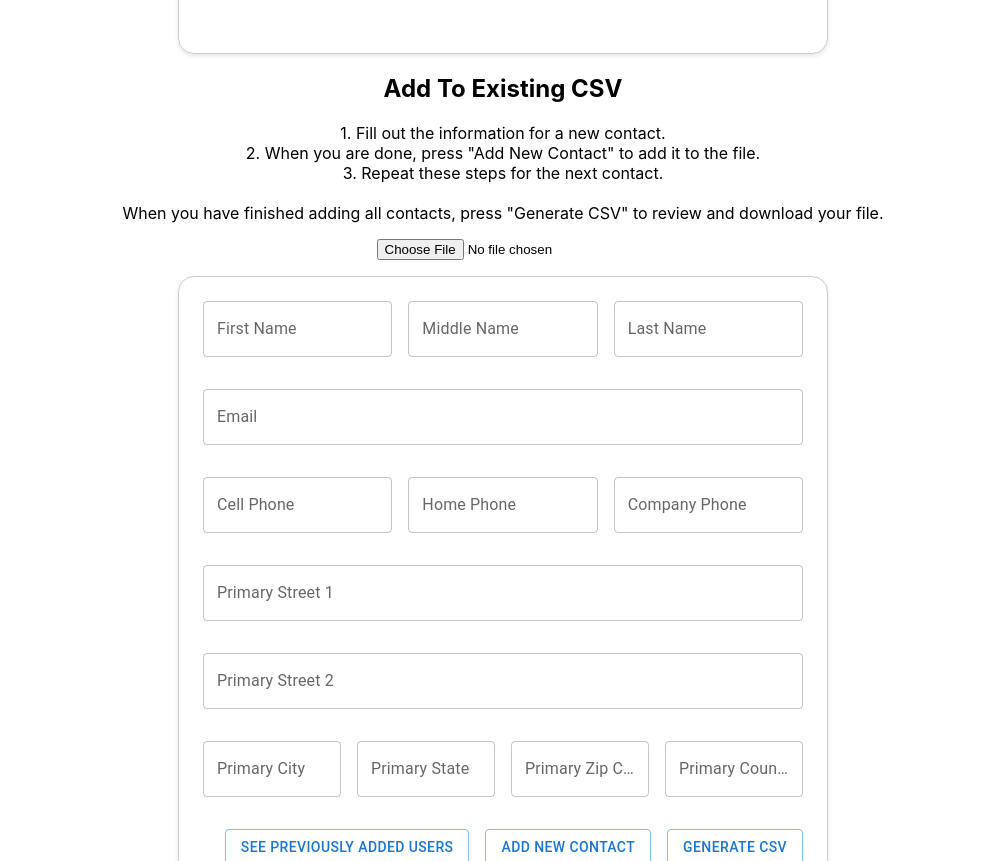
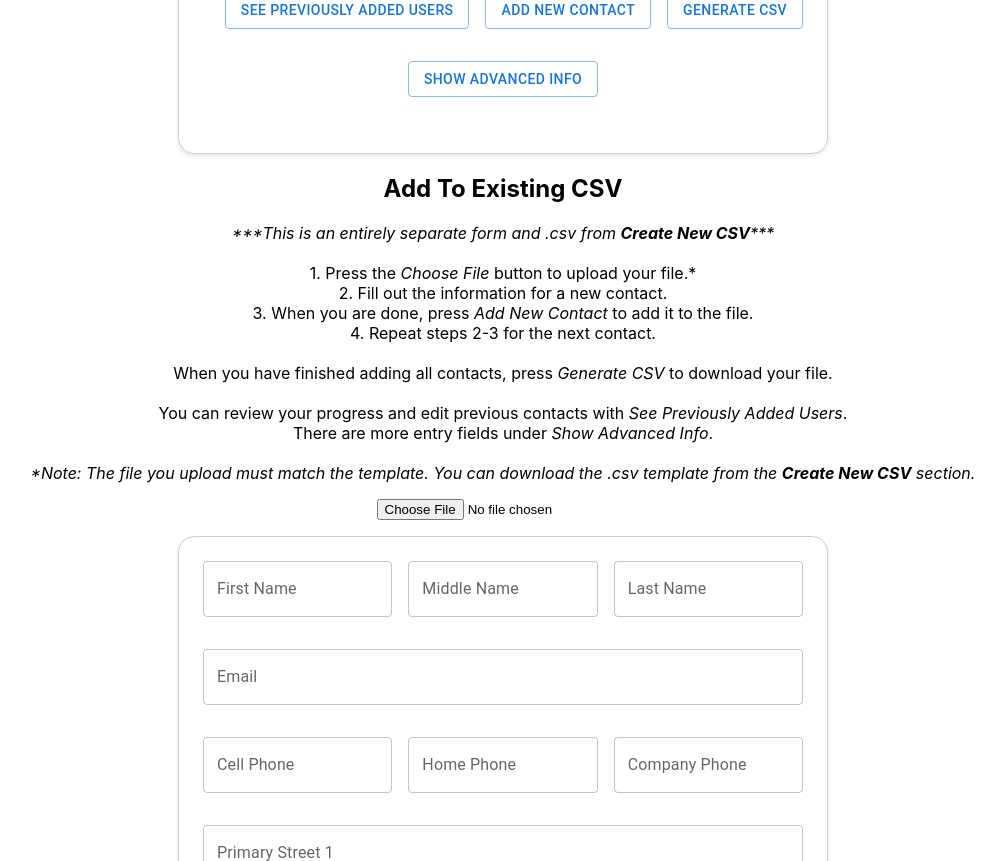
Before and after one commit to pawansomavarpu/SeniorAccess-Tool, a React (Create React App) app in the folder senior-access-tool/: page / in a window 1280 px wide. Shown: the part 1040-1901 px from the top of the page, without its empty margins (137-1142 px from the left). Built offline with nearby package versions, Linux system fonts and the light colour scheme.

Commit message:
kc edited info blurbs

```diff
--- a/senior-access-tool/package.json
+++ b/senior-access-tool/package.json
@@ -5,7 +5,7 @@
   "dependencies": {
     "@emotion/react": "^11.11.4",
     "@emotion/styled": "^11.11.5",
-    "@mui/icons-material": "^5.15.14",
+    "@mui/icons-material": "^5.15.15",
     "@mui/material": "^5.15.14",
     "@testing-library/jest-dom": "^5.17.0",
     "@testing-library/react": "^13.4.0",
--- a/senior-access-tool/src/App.js
+++ b/senior-access-tool/src/App.js
@@ -16,6 +16,7 @@ function App() {
 
         <h1>BetterUnite Conversion Tool</h1>
         <p>This tool allows you to organize all of your contacts into files that are ready to import into BetterUnite.
+        <br /> <br /><i>***Refreshing this page loses all of your progress. Be sure to download the CSV.***</i>
         <br /><br /><b>Please choose one option:</b></p>
 
         <Stack spacing={2} direction={"row"} alignItems="center" justifyContent="center">
@@ -30,20 +31,29 @@ function App() {
         <Container id="new">
           <h2>Create New CSV</h2>
           <p>1. Fill out the information for a new contact.
-          <br />2. When you are done, press "Add New Contact" to add it to the file.
-          <br /> 3. Repeat these steps for the next contact.
+          <br />2. When you are done, press <i>Add New Contact</i> to add it to the file.
+          <br /> 3. Repeat steps 1-2 for the next contact.
           <br />
-            <br />When you have finished adding all contacts, press "Generate CSV" to review and download your file.</p>
+            <br />When you have finished adding all contacts, press <i>Generate CSV</i> to download your file.
+            <br /><br />You can review your progress and edit previous contacts with <i>See Previously Added Users</i>.
+            <br />There are more entry fields under <i>Show Advanced Info</i>.</p>
           <Form showUploadButton={false}/>
         </Container>
 
         <Container id="add">
           <h2 >Add To Existing CSV</h2>
-          <p>1. Fill out the information for a new contact.
-          <br />2. When you are done, press "Add New Contact" to add it to the file.
-          <br /> 3. Repeat these steps for the next contact.
+          <p><i>***This is an entirely separate form and .csv from <b>Create New CSV</b>***</i>
+          <br /> <br />1. Press the <i>Choose File</i> button to upload your file.*
+            <br />2. Fill out the information for a new contact.
+          <br />3. When you are done, press <i>Add New Contact</i> to add it to the file.
+          <br /> 4. Repeat steps 2-3 for the next contact.
           <br />
-            <br />When you have finished adding all contacts, press "Generate CSV" to review and download your file.</p>
+            <br />When you have finished adding all contacts, press <i>Generate CSV</i> to download your file.
+            <br /><br />You can review your progress and edit previous contacts with <i>See Previously Added Users</i>.
+            <br />There are more entry fields under <i>Show Advanced Info</i>.
+            <br />
+            <br /> <i>*Note: The file you upload must match the template.
+              You can download the .csv template from the <b>Create New CSV</b> section.</i></p>
 
           <Form showUploadButton={true}/>
 
```
Also changed, not shown: 2 other files (tests, documents, lock files or other folders).
